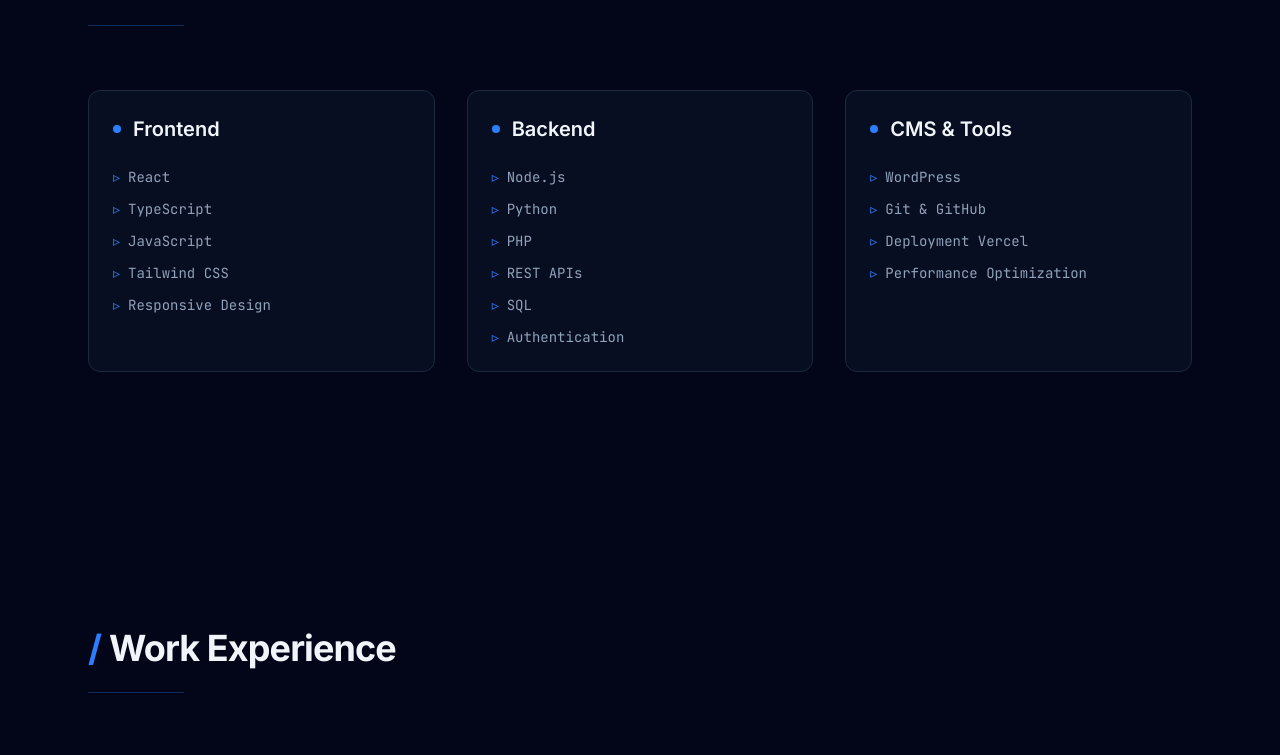
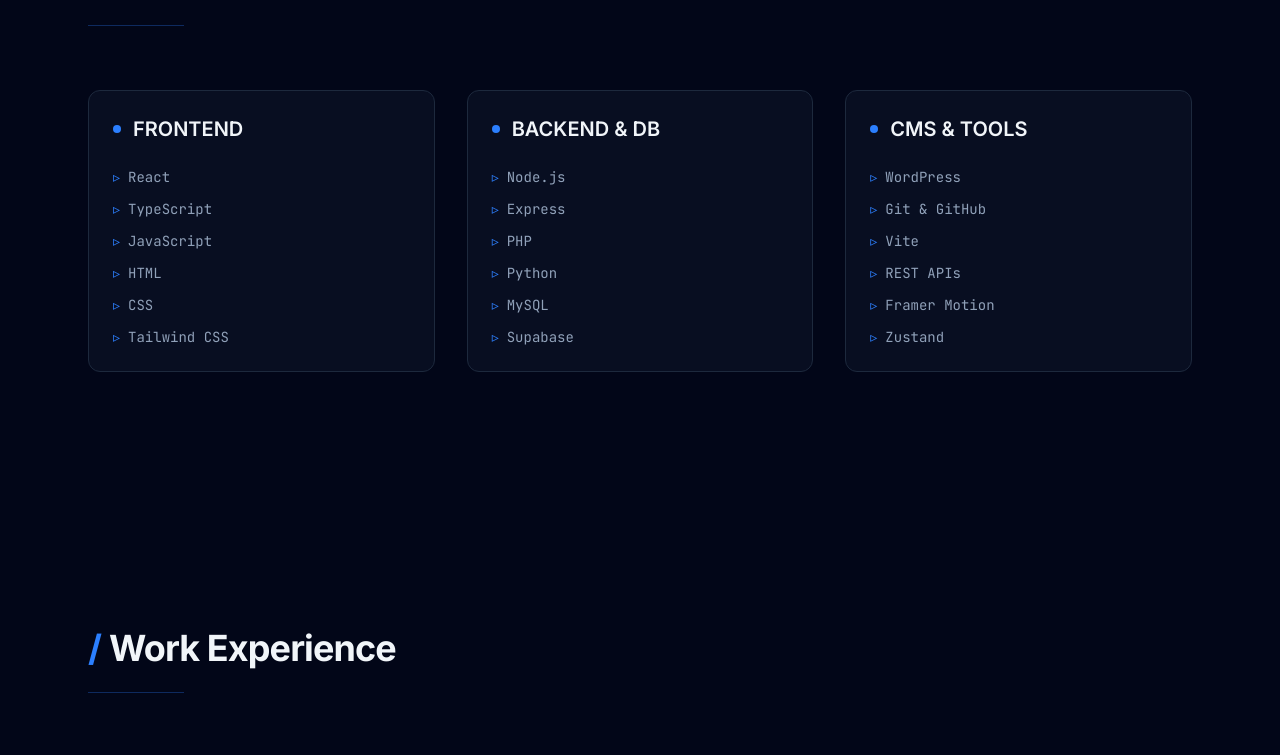
Before and after one commit to CDCODE02/MyWebDev-Portfolio, a React (Vite) app: page / in a window 1280 px wide. Shown: the part 1688-2443 px from the top of the page. Built offline with nearby package versions, Linux system fonts and the light colour scheme.

Commit message:
feat: Update skills list
Refine the skills categorization and add specific technologies like HTML, CSS, Express, MySQL, Supabase, Vite, and Framer Motion to better reflect current expertise.

```diff
--- a/src/components/Skills.tsx
+++ b/src/components/Skills.tsx
@@ -2,9 +2,9 @@
 import { motion } from 'motion/react';
 
 const skills = {
-  Frontend: ['React', 'TypeScript', 'JavaScript', 'Tailwind CSS', 'Responsive Design'],
-  Backend: ['Node.js', 'Python', 'PHP', 'REST APIs', 'SQL', 'Authentication'],
-  'CMS & Tools': ['WordPress', 'Git & GitHub', 'Deployment Vercel', 'Performance Optimization'],
+  'FRONTEND': ['React', 'TypeScript', 'JavaScript', 'HTML', 'CSS', 'Tailwind CSS'],
+  'BACKEND & DB': ['Node.js', 'Express', 'PHP', 'Python', 'MySQL', 'Supabase'],
+  'CMS & TOOLS': ['WordPress', 'Git & GitHub', 'Vite', 'REST APIs', 'Framer Motion', 'Zustand'],
 };
 
 const containerVariants = {
```
